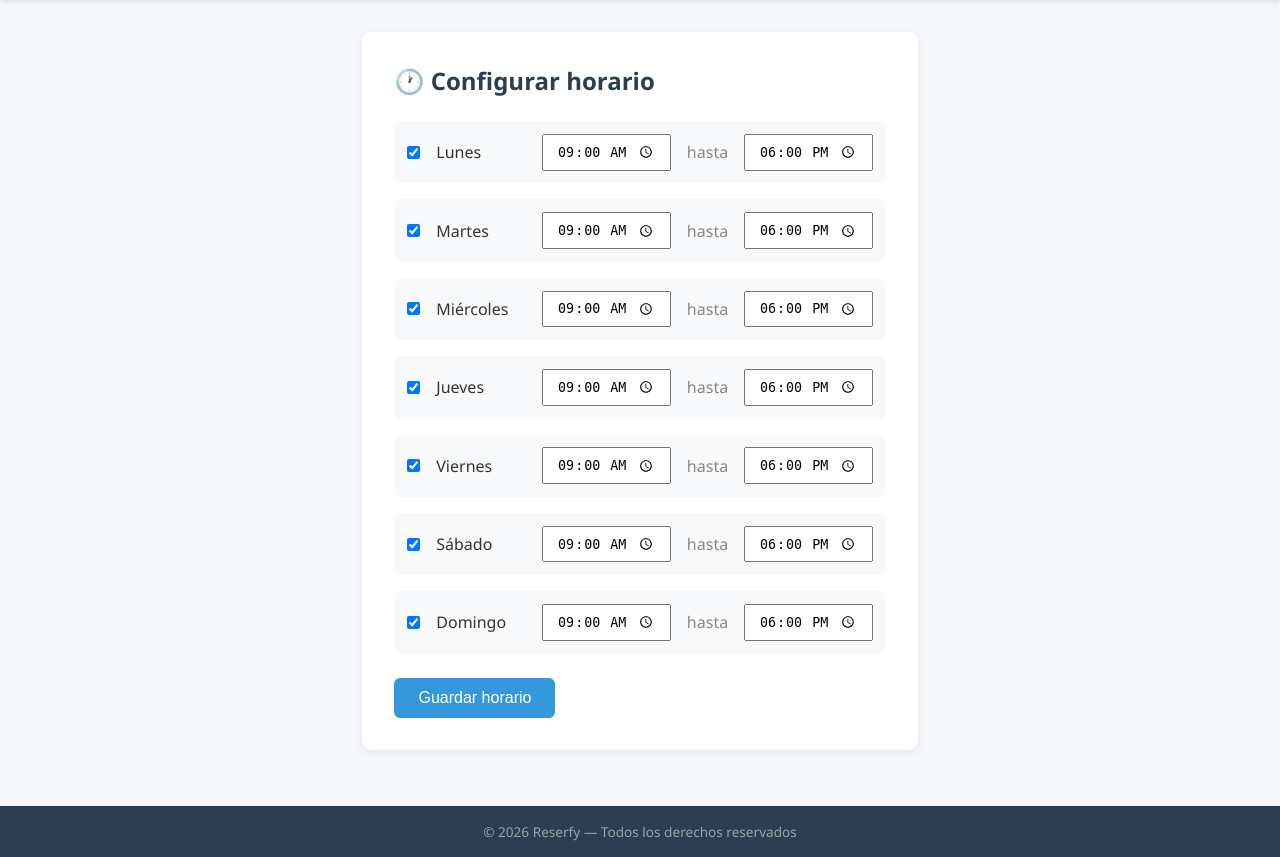
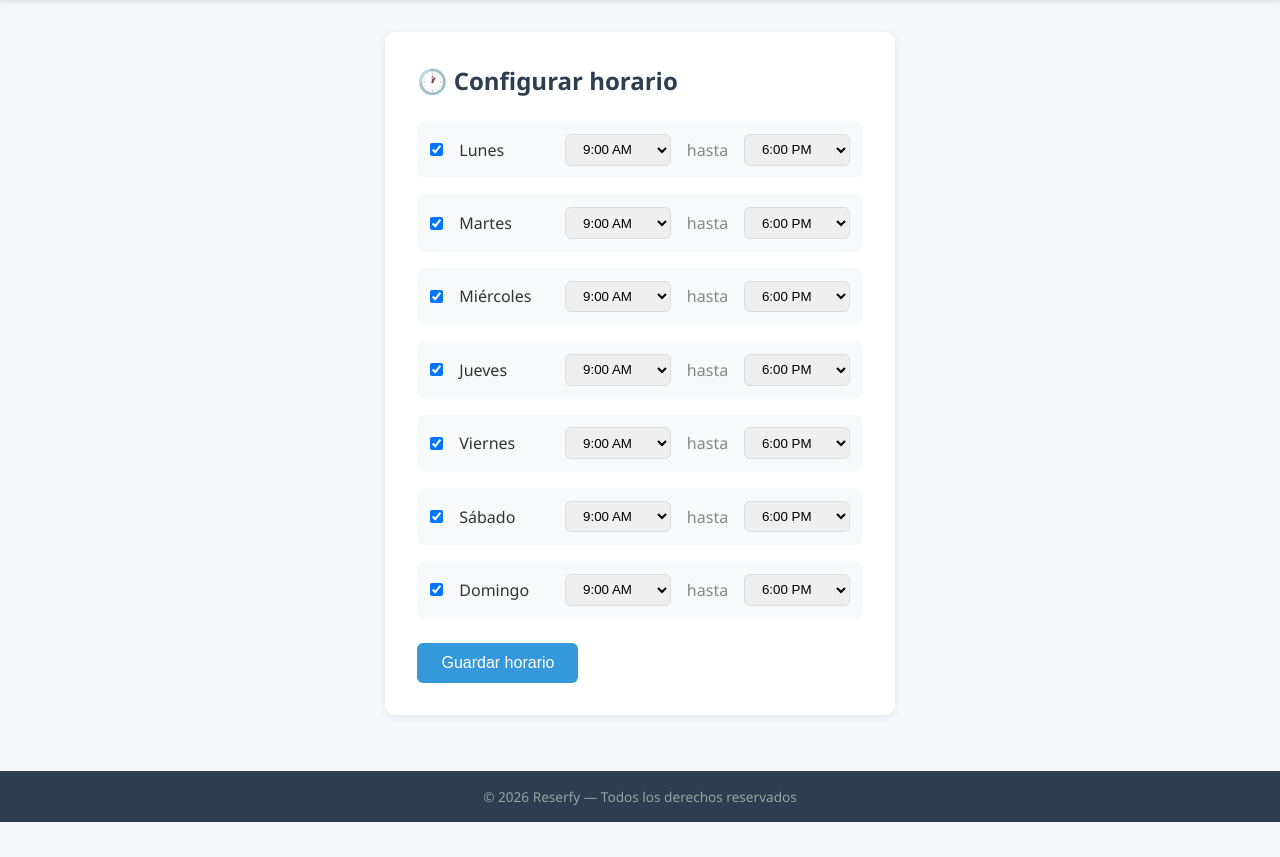
Before and after one commit to r0binsito/sistema-reservas, a Flask app: page /horario/configurar in a window 1280 px wide. Shown: the part 63-920 px from the top of the page. After the commit the page ends 885 px from the top, so only its background shows below. Run offline with Flask 3, Linux system fonts and the light colour scheme; a user stored in the database is signed in; tables that the repository leaves empty hold one stand-in row (values such as "Sample post").

Commit message:
formato 12 horas AM/PM en horarios y slots

```diff
--- a/templates/horario.html
+++ b/templates/horario.html
@@ -7,13 +7,31 @@
     <h2>🕐 Configurar horario</h2>
     <form method="POST">
         {% set dias = ["Lunes", "Martes", "Miércoles", "Jueves", "Viernes", "Sábado", "Domingo"] %}
+        {% set horas = [
+            ("00:00", "12:00 AM"), ("01:00", "1:00 AM"), ("02:00", "2:00 AM"),
+            ("03:00", "3:00 AM"), ("04:00", "4:00 AM"), ("05:00", "5:00 AM"),
+            ("06:00", "6:00 AM"), ("07:00", "7:00 AM"), ("08:00", "8:00 AM"),
+            ("09:00", "9:00 AM"), ("10:00", "10:00 AM"), ("11:00", "11:00 AM"),
+            ("12:00", "12:00 PM"), ("13:00", "1:00 PM"), ("14:00", "2:00 PM"),
+            ("15:00", "3:00 PM"), ("16:00", "4:00 PM"), ("17:00", "5:00 PM"),
+            ("18:00", "6:00 PM"), ("19:00", "7:00 PM"), ("20:00", "8:00 PM"),
+            ("21:00", "9:00 PM"), ("22:00", "10:00 PM"), ("23:00", "11:00 PM")
+        ] %}
         {% for i in range(7) %}
         <div style="display: flex; align-items: center; gap: 1rem; margin-bottom: 1rem; padding: 0.8rem; background: #f8f9fa; border-radius: 8px;">
             <input type="checkbox" name="activo_{{ i }}" checked style="width: auto;">
             <span style="min-width: 90px; font-weight: 500;">{{ dias[i] }}</span>
-            <input type="time" name="apertura_{{ i }}" value="09:00" style="width: auto; padding: 0.4rem 0.8rem;">
+            <select name="apertura_{{ i }}" style="padding: 0.4rem 0.8rem; border: 1px solid #ddd; border-radius: 6px;">
+                {% for valor, etiqueta in horas %}
+                <option value="{{ valor }}" {{ 'selected' if valor == '09:00' }}>{{ etiqueta }}</option>
+                {% endfor %}
+            </select>
             <span style="color: #888;">hasta</span>
-            <input type="time" name="cierre_{{ i }}" value="18:00" style="width: auto; padding: 0.4rem 0.8rem;">
+            <select name="cierre_{{ i }}" style="padding: 0.4rem 0.8rem; border: 1px solid #ddd; border-radius: 6px;">
+                {% for valor, etiqueta in horas %}
+                <option value="{{ valor }}" {{ 'selected' if valor == '18:00' }}>{{ etiqueta }}</option>
+                {% endfor %}
+            </select>
         </div>
         {% endfor %}
         <button type="submit" class="btn btn-primary" style="margin-top: 0.5rem;">Guardar horario</button>
```
